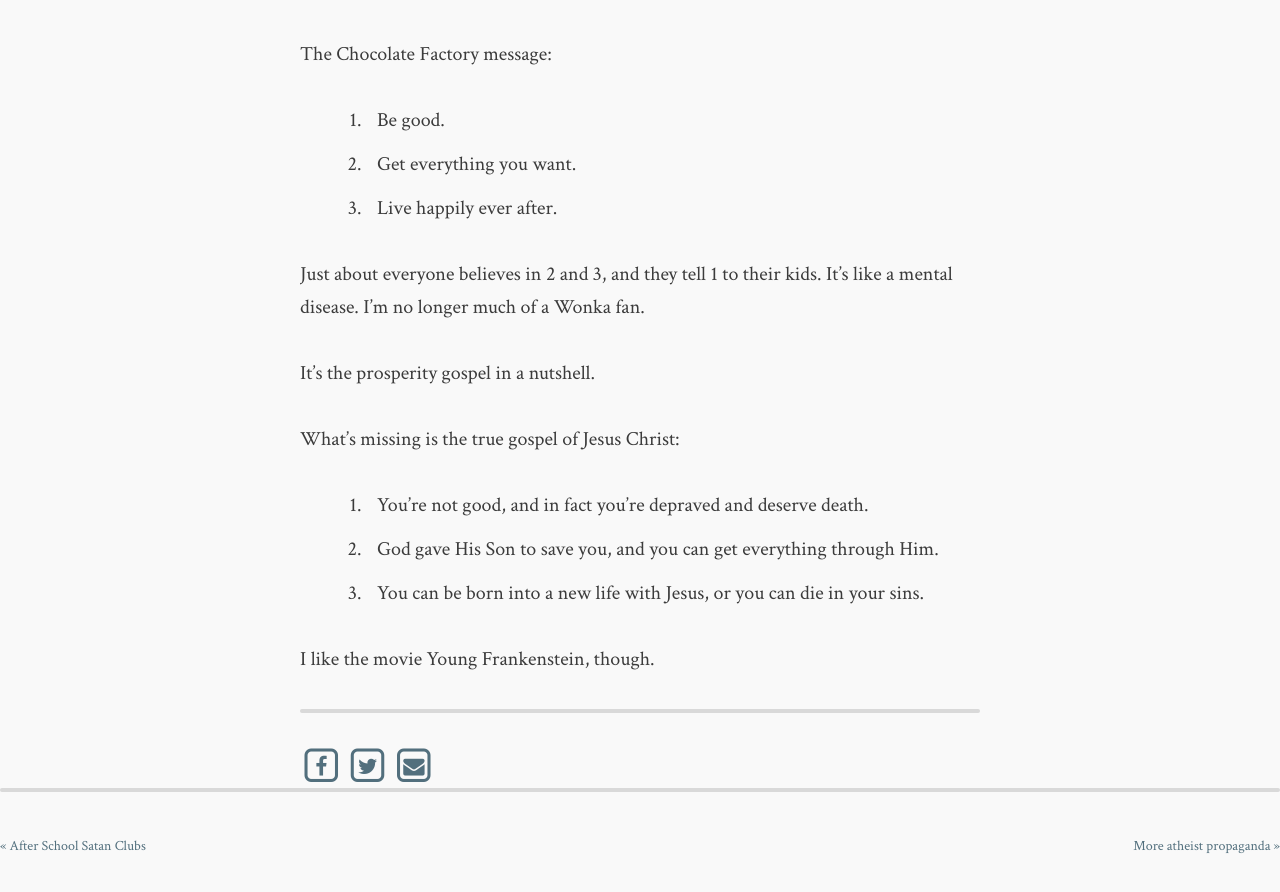
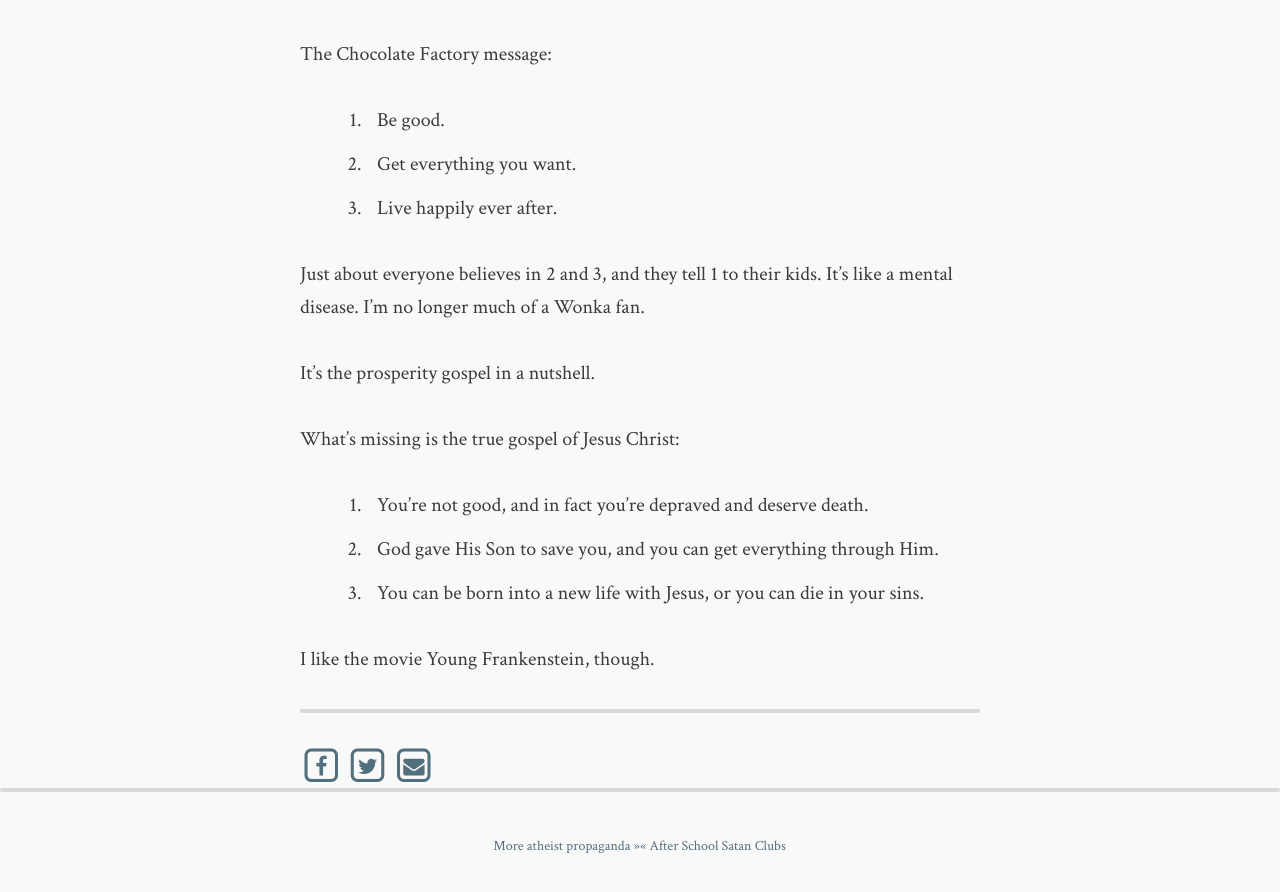
Before and after one commit to flashlightministries/oilforlight, a Jekyll site: the page built from _posts/2016-08-29-willy-wonka-false.md, in a window 1280 px wide and 900 px high, scrolled down 1003 px. Shown: the top 892 px of the window. Built offline with Jekyll 4.4.1, drawn with Linux system fonts in a browser that asks for light colours; nearby versions of some CDN libraries.

Commit message:
Update post.html

```diff
--- a/_layouts/post.html
+++ b/_layouts/post.html
@@ -63,11 +63,11 @@
 <hr/>
 
 <div class="page-nav">
+  {% if page.next.url %}
+    <a class="next" href="{{page.next.url}}">{{page.next.title}} &raquo;</a>
+  {% endif %}
   {% if page.previous.url %}
     <a class="prev" href="{{page.previous.url}}">&laquo; {{page.previous.title}}</a>
-  {% endif %}
-  {% if page.next.url %}
-    <a class="next" href="{{page.next.url}}">{{page.next.title}} &raquo;</a>
   {% endif %}
 </div>
 
```
